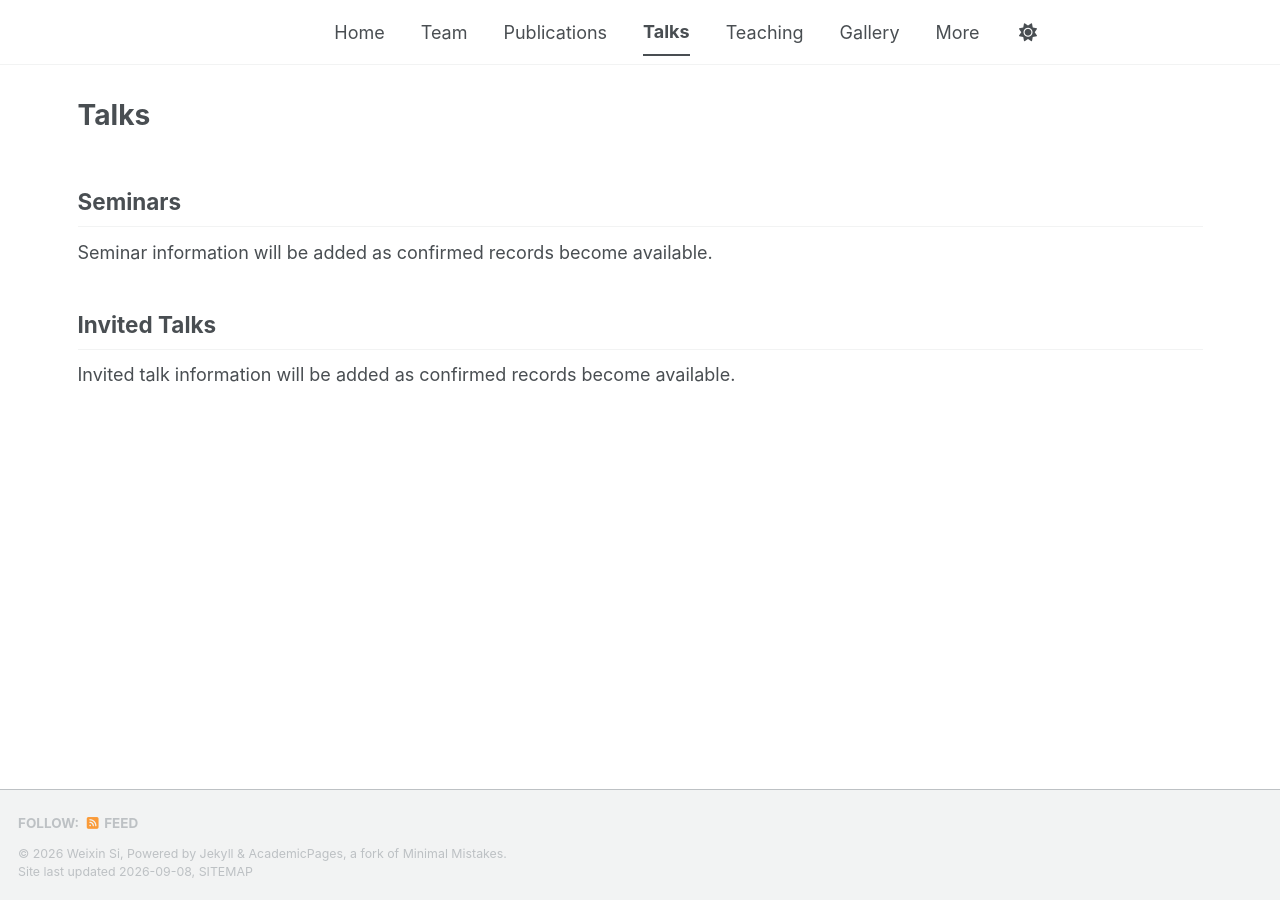
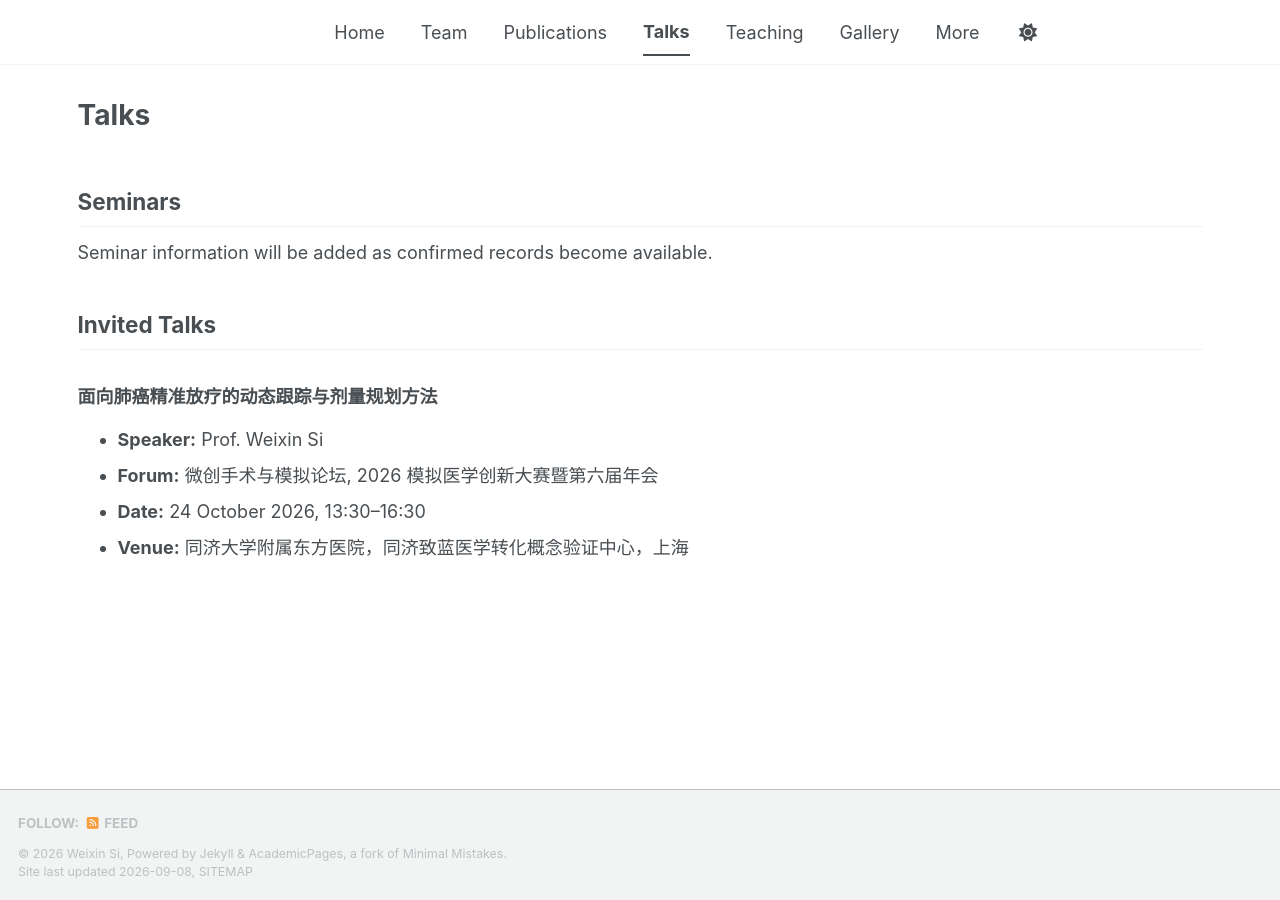
Before and after one commit to WeixinSi/weixinsi.github.io, a Jekyll site: the page built from _pages/talks.md, in a window 1280 px wide. Built offline with Jekyll 4.4.1, drawn with Linux system fonts in a browser that asks for light colours; a style sheet for code colours, icons or effects is not loaded.

Commit message:
Update gallery workshop and invited talk

```diff
--- a/_pages/talks.md
+++ b/_pages/talks.md
@@ -10,4 +10,9 @@ Seminar information will be added as confirmed records become available.
 
 ## Invited Talks
 
-Invited talk information will be added as confirmed records become available.
+### 面向肺癌精准放疗的动态跟踪与剂量规划方法
+
+- **Speaker:** Prof. Weixin Si
+- **Forum:** 微创手术与模拟论坛, 2026 模拟医学创新大赛暨第六届年会
+- **Date:** 24 October 2026, 13:30–16:30
+- **Venue:** 同济大学附属东方医院，同济致蓝医学转化概念验证中心，上海
```
Also changed, not shown: _gallery/2026-08-20-intelligent-computing-x.md (+13 -14 lines).
